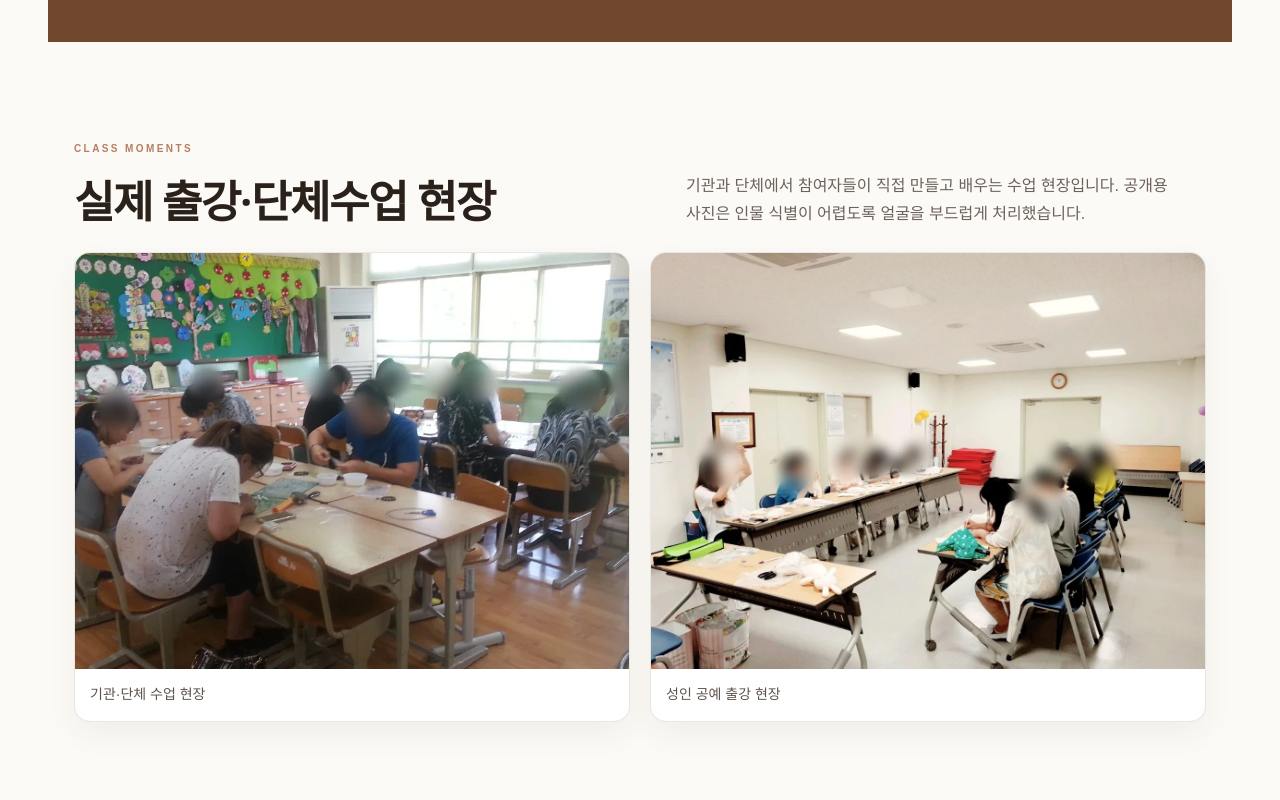
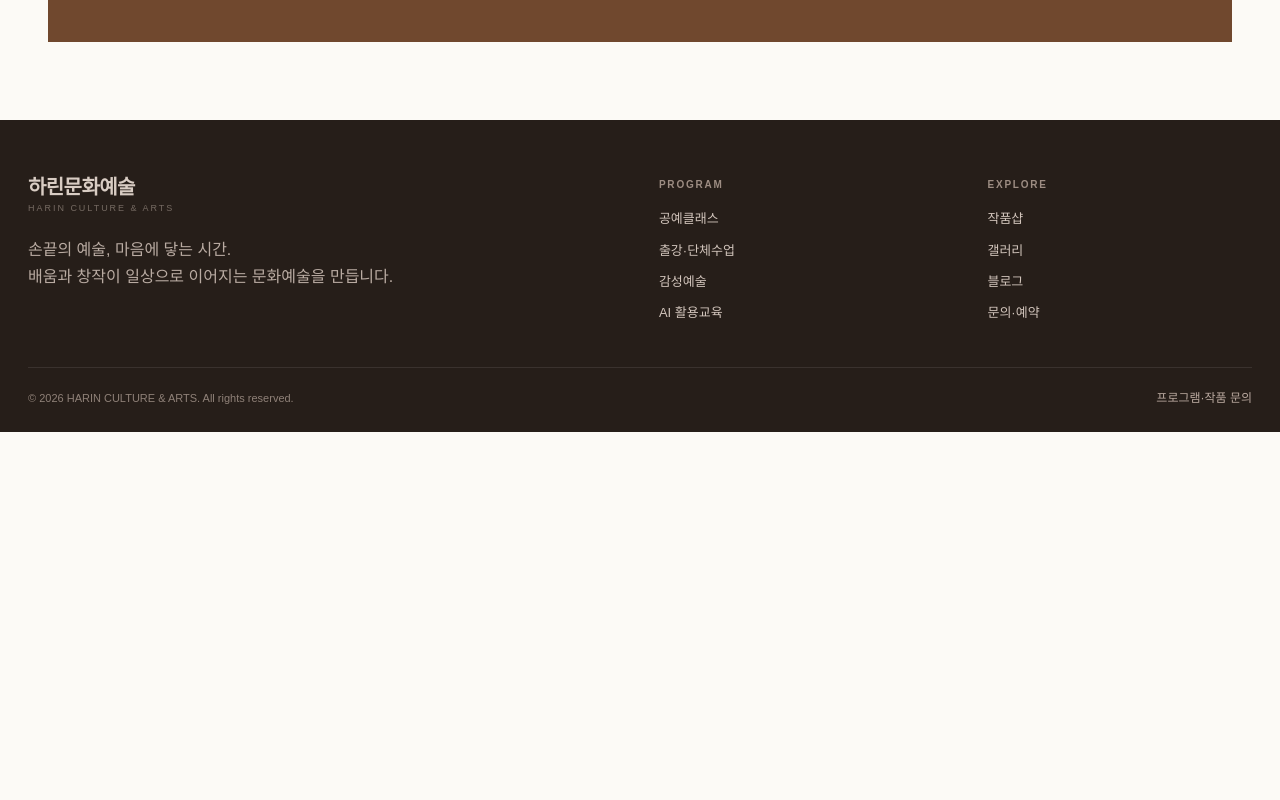
Before and after one commit to harinstudio26/harinart, a Next.js app: page /group-class in a window 1280 px wide. Shown: the part 2080-2880 px from the top of the page. After the commit the page ends 2512 px from the top, so only its background shows below. Built offline with nearby package versions, Linux system fonts and the light colour scheme.

Commit message:
출강 페이지 수강생 사진 제거

```diff
--- a/app/group-class/page.tsx
+++ b/app/group-class/page.tsx
@@ -1,12 +1,3 @@
 import{StandardPage,pageData}from'../components';
 export const metadata={title:'기관 출강·단체수업'};
-export default function Page(){return <>
-  <StandardPage data={pageData.group}/>
-  <section className="real-photo-section">
-    <div className="real-photo-heading"><div><p className="eyebrow">CLASS MOMENTS</p><h2>실제 출강·단체수업 현장</h2></div><p>기관과 단체에서 참여자들이 직접 만들고 배우는 수업 현장입니다. 공개용 사진은 인물 식별이 어렵도록 얼굴을 부드럽게 처리했습니다.</p></div>
-    <div className="real-photo-grid two">
-      <figure className="real-photo-card"><img src="/images/real/class-01.webp" alt="하린문화예술 기관 단체수업 현장"/><figcaption>기관·단체 수업 현장</figcaption></figure>
-      <figure className="real-photo-card"><img src="/images/real/class-02.webp" alt="하린문화예술 성인 공예 출강 현장"/><figcaption>성인 공예 출강 현장</figcaption></figure>
-    </div>
-  </section>
-</>}
+export default function Page(){return <StandardPage data={pageData.group}/>}
```
